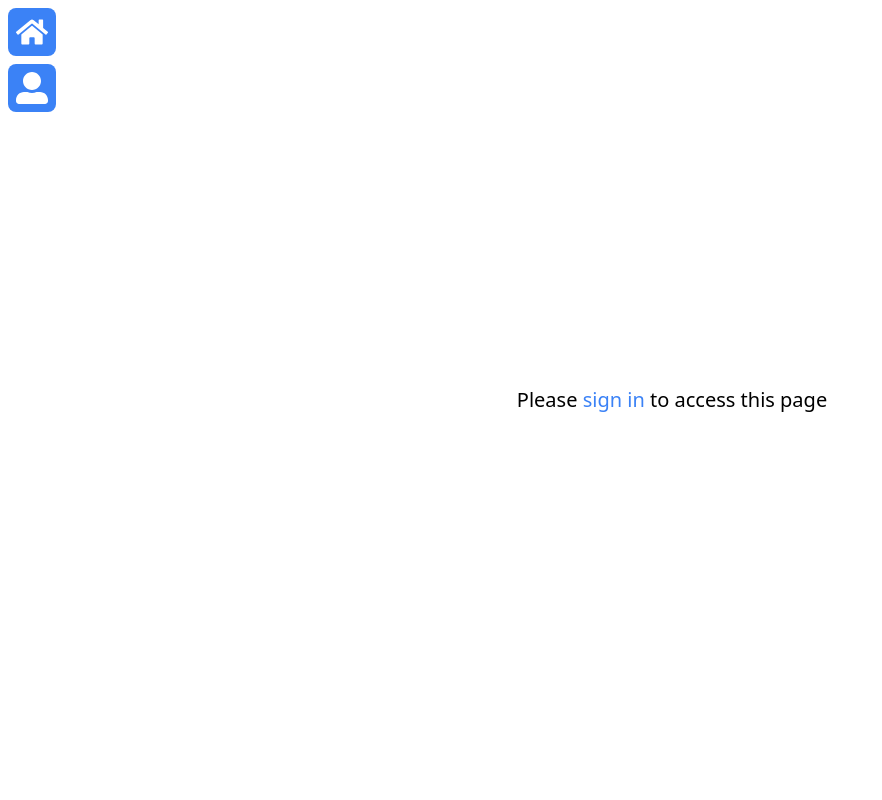
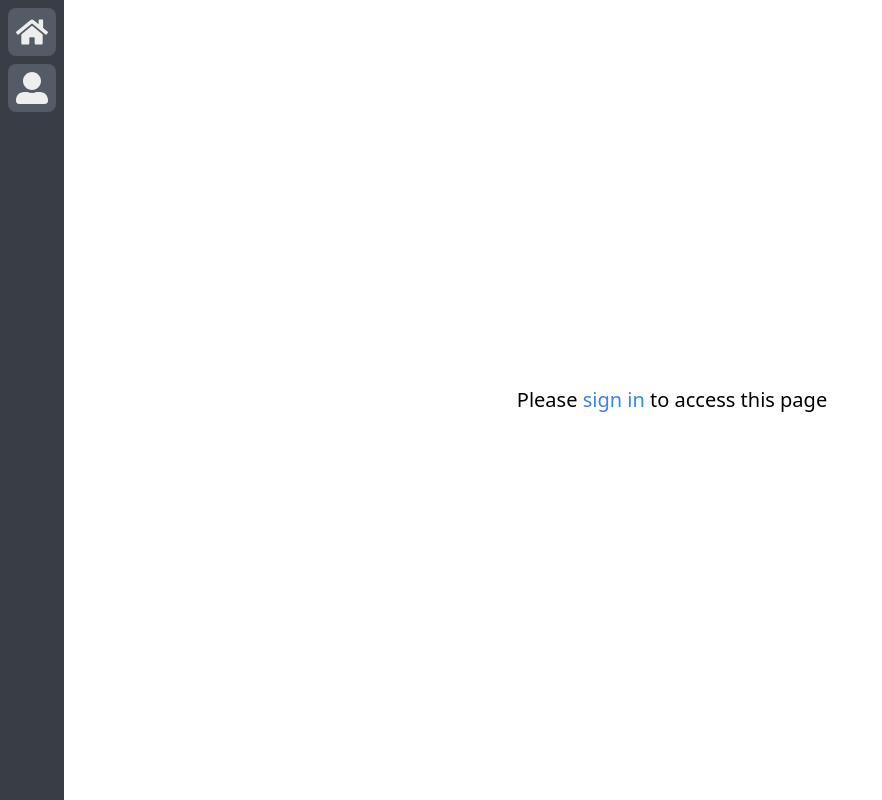
Before and after one commit to rasulov-emirlan/todo-app, a React (Vite) app in the folder web-client/: page / in a window 1280 px wide. Shown: the whole page, without its empty margins (0-882 px from the left). Built offline with nearby package versions, Linux system fonts and the light colour scheme.

Commit message:
played a bit with color schemes

```diff
--- a/web-client/src/components/Sidebar.jsx
+++ b/web-client/src/components/Sidebar.jsx
@@ -7,21 +7,21 @@ const Sidebar = () => {
 		// this could be made better if we played with positions a bit more
 		// probably it would make a bit more flexable.
 		// cause right now we depend on our parent elements flex styling
-		<div className='bg-white flex sm:flex-col gap-2 items-center p-2'>
+		<div className='bg-mediumGray flex sm:flex-col gap-2 items-center p-2'>
 			<Link
 				to='/'
-				className='bg-blue-500 flex justify-center items-center  w-12 h-12 rounded-lg hover:rounded-3xl
+				className='bg-lightGray flex justify-center items-center  w-12 h-12 rounded-lg hover:rounded-3xl
                 transition-all duration-100 ease-linear
                 cursor-pointer'>
-				<FaHome className='w-8 h-8 text-white' />
+				<FaHome className='w-8 h-8 text-lightWhite' />
 			</Link>
 
 			<Link
 				to='/auth'
-				className='bg-blue-500 flex justify-center items-center  w-12 h-12 rounded-lg hover:rounded-3xl
+				className='bg-lightGray flex justify-center items-center  w-12 h-12 rounded-lg hover:rounded-3xl
                 transition-all duration-100 ease-linear
                 cursor-pointer'>
-				<FaUserAlt className='h-8 w-8 text-white' />
+				<FaUserAlt className='h-8 w-8 text-lightWhite' />
 			</Link>
 		</div>
 	);
--- a/web-client/src/index.css
+++ b/web-client/src/index.css
@@ -4,7 +4,7 @@
 
 @layer base {
 	body {
-		@apply bg-gradient-to-br from-blue-200 to-pink-200 min-h-screen;
+		@apply bg-darkGray;
 	}
 }
 
@@ -14,7 +14,7 @@
                 h-12 w-12 mt-2 mb-2 mx-auto
                 shadow-lg bg-gray-800 text-violet-500
                 hover:bg-violet-600 hover:text-white
-                rounded-3xl hover:rounded-xl
+                rounded-lg hover:rounded-md
                 transition-all duration-100 ease-linear
                 cursor-pointer;
 	}
--- a/web-client/src/pages/Auth/Auth.jsx
+++ b/web-client/src/pages/Auth/Auth.jsx
@@ -12,19 +12,19 @@ const Auth = () => {
 
 	return (
 		<div className='w-full h-full min-h-screen p-2'>
-			<div className='bg-white p-2 rounded-md min-h-[400px]'>
+			<div className='bg-mediumGray p-2 rounded-md min-h-[400px]'>
 				<div
 					onClick={() => setMode((prev) => (prev === 1 ? 2 : 1))}
-					className=' bg-blue-500 rounded-md p-2 max-w-[800px] mx-auto'>
+					className=' bg-lightGray rounded-md p-2 max-w-[800px] mx-auto'>
 					<button
-						className={`w-1/2 p-2 rounded-md transition-all ${
-							mode === 1 ? "bg-white" : "text-white"
+						className={`w-1/2 p-2 rounded-md transition-all text-lightWhite ${
+							mode === 1 && "bg-mediumGray"
 						}`}>
 						Sign up
 					</button>
 					<button
-						className={`w-1/2 p-2 rounded-md transition-all ${
-							mode === 2 ? "bg-white" : "text-white"
+						className={`w-1/2 p-2 rounded-md transition-all text-lightWhite ${
+							mode === 2 && "bg-mediumGray"
 						}`}>
 						Sign in
 					</button>
@@ -73,7 +73,7 @@ const SignUp = ({ setWarnings }) => {
 	return (
 		<form className='flex flex-col items-center gap-2 mt-4'>
 			<input
-				className='max-w-[800px] p-2 w-full border-blue-500 border rounded-md'
+				className='max-w-[800px] p-2 w-full outline-none rounded-md'
 				type='email'
 				value={form.email}
 				onChange={(e) =>
@@ -82,7 +82,7 @@ const SignUp = ({ setWarnings }) => {
 				placeholder='email...'
 			/>
 			<input
-				className='max-w-[800px] p-2 w-full border-blue-500 border rounded-md'
+				className='max-w-[800px] p-2 w-full outline-none rounded-md'
 				type='password'
 				value={form.password}
 				onChange={(e) =>
@@ -91,7 +91,7 @@ const SignUp = ({ setWarnings }) => {
 				placeholder='password...'
 			/>
 			<input
-				className='max-w-[800px] p-2 w-full border-blue-500 border rounded-md'
+				className='max-w-[800px] p-2 w-full outline-none rounded-md'
 				type='password'
 				value={form.passwordRepeat}
 				onChange={(e) =>
@@ -100,7 +100,7 @@ const SignUp = ({ setWarnings }) => {
 				placeholder='passwprd repeat...'
 			/>
 			<input
-				className='max-w-[800px] p-2 w-full border-blue-500 border rounded-md'
+				className='max-w-[800px] p-2 w-full outline-none rounded-md'
 				type='text'
 				value={form.username}
 				onChange={(e) =>
@@ -113,7 +113,7 @@ const SignUp = ({ setWarnings }) => {
 				onClick={(e) => handleSubmit(e)}
 				type='submit'
 				value='Sign Up'
-				className='bg-blue-500 w-1/3 max-w-[500px] p-2 rounded-md text-white shadow-mdmax-w-[800px]'
+				className='bg-lightGray hover:bg-gray-600 border-gray-700 shadow-md cursor-pointer w-1/3 max-w-[500px] p-2 rounded-md text-white shadow-mdmax-w-[800px]'
 			/>
 		</form>
 	);
--- a/web-client/tailwind.config.js
+++ b/web-client/tailwind.config.js
@@ -1,8 +1,17 @@
-/* @type {import('tailwindcss').Config} */
+/** @type {import('tailwindcss').Config} */
 module.exports = {
 	content: ["./index.html", "./src/**/*.{vue,js,ts,jsx,tsx}"],
 	theme: {
-		extend: {},
+		extend: {
+			colors: {
+				darkGray: '#222831',
+				mediumGray: '#393E46',
+				lightGray: '#545b66',
+				darkTeal: '#00666b',
+				mediumTeal: '#00ADB5',
+				lightWhite: '#EEEEEE',
+			}
+		},
 	},
 	plugins: [],
 };
```
